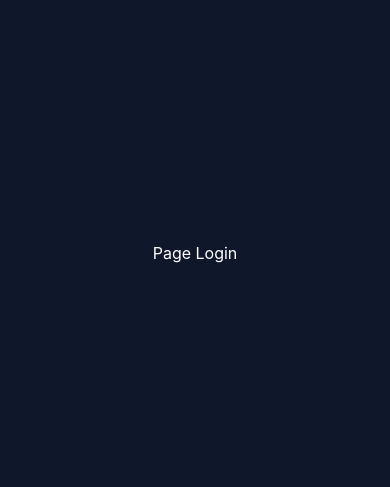
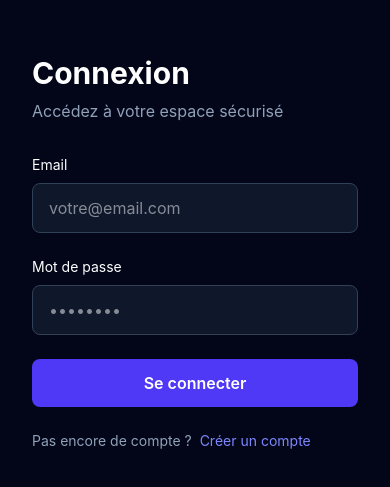
Before and after one commit to Sath1302/libheros-front, a Vue app: page /login in a window 390 px wide. Shown: the part 169-656 px from the top of the page. Built offline with nearby package versions, Linux system fonts and the light colour scheme.

Commit message:
création de la page login moderne responsive avec Tailwind

```diff
--- a/src/views/Login.vue
+++ b/src/views/Login.vue
@@ -1,5 +1,91 @@
 <template>
-  <div class="min-h-screen flex items-center justify-center bg-slate-900 text-white">
-    Page Login
+  <div class="min-h-screen flex bg-slate-950 text-white">
+
+    <!-- Partie gauche -->
+    <div class="hidden md:flex w-1/2 items-center justify-center bg-gradient-to-br from-indigo-900 via-slate-900 to-black p-12">
+
+      <div class="max-w-md">
+        <h1 class="text-4xl font-bold mb-6">
+          Bienvenue sur
+          <span class="text-indigo-400">Libheros</span>
+        </h1>
+
+        <p class="text-slate-400 leading-relaxed">
+          La plateforme moderne pour gérer vos équipes,
+          vos missions et vos aventures numériques.
+        </p>
+      </div>
+
+    </div>
+
+
+    <!-- Partie droite -->
+    <div class="flex w-full md:w-1/2 items-center justify-center">
+
+      <div class="w-full max-w-md px-8">
+
+        <h2 class="text-3xl font-bold mb-2">
+          Connexion
+        </h2>
+
+        <p class="text-slate-400 mb-8">
+          Accédez à votre espace sécurisé
+        </p>
+
+
+        <!-- Formulaire -->
+        <form class="space-y-6">
+
+          <div>
+            <label class="block text-sm mb-2">
+              Email
+            </label>
+
+            <input
+              type="email"
+              placeholder="votre@email.com"
+              class="w-full px-4 py-3 rounded-lg bg-slate-900 border border-slate-700 focus:outline-none focus:border-indigo-500"
+            />
+          </div>
+
+
+          <div>
+            <label class="block text-sm mb-2">
+              Mot de passe
+            </label>
+
+            <input
+              type="password"
+              placeholder="••••••••"
+              class="w-full px-4 py-3 rounded-lg bg-slate-900 border border-slate-700 focus:outline-none focus:border-indigo-500"
+            />
+          </div>
+
+
+          <button
+            class="w-full py-3 rounded-lg bg-indigo-600 hover:bg-indigo-500 transition font-semibold"
+          >
+            Se connecter
+          </button>
+
+        </form>
+
+
+        <!-- Footer -->
+        <p class="text-sm text-slate-400 mt-6">
+          Pas encore de compte ?
+
+          <router-link
+            to="/register"
+            class="text-indigo-400 hover:text-indigo-300 ml-1"
+          >
+            Créer un compte
+          </router-link>
+        </p>
+
+      </div>
+
+    </div>
+
   </div>
 </template>
```
